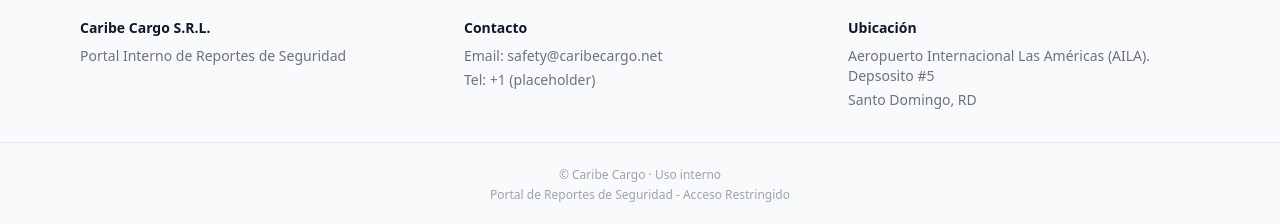
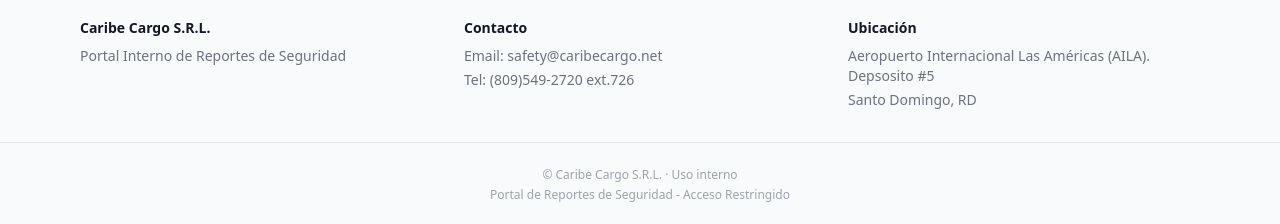
Before and after one commit to safetycaribecargo/caribe-cargo-portal, a Next.js app: page / in a window 1280 px wide. Shown: the part 776-1000 px from the top of the page. Built offline with nearby package versions, Linux system fonts and the light colour scheme.

Commit message:
Update layout.tsx

```diff
--- a/app/layout.tsx
+++ b/app/layout.tsx
@@ -52,7 +52,7 @@ export default function RootLayout({ children }: { children: React.ReactNode })
             <div>
               <h4 className="font-bold text-gray-900 mb-2">Contacto</h4>
               <p className="text-gray-500 mb-1">Email: safety@caribecargo.net</p>
-              <p className="text-gray-500">Tel: +1 (placeholder)</p>
+              <p className="text-gray-500">Tel: (809)549-2720 ext.726</p>
             </div>
             <div>
               <h4 className="font-bold text-gray-900 mb-2">Ubicación</h4>
@@ -61,7 +61,7 @@ export default function RootLayout({ children }: { children: React.ReactNode })
             </div>
           </div>
           <div className="border-t border-gray-200 pt-6 text-center text-xs text-gray-400">
-            <p>© Caribe Cargo · Uso interno</p>
+            <p>© Caribe Cargo S.R.L. · Uso interno</p>
             <p className="mt-1">Portal de Reportes de Seguridad - Acceso Restringido</p>
           </div>
         </footer>
```
